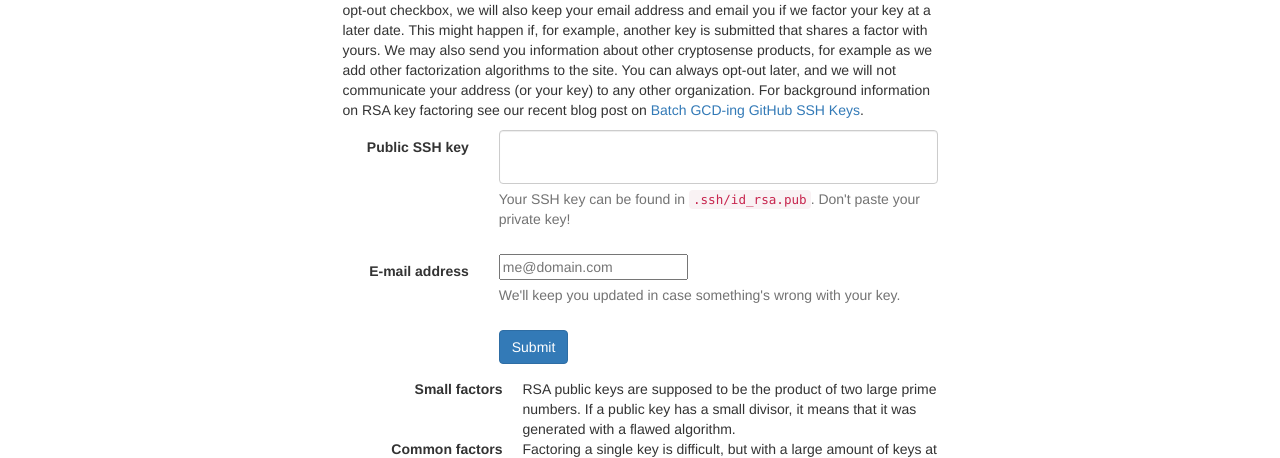
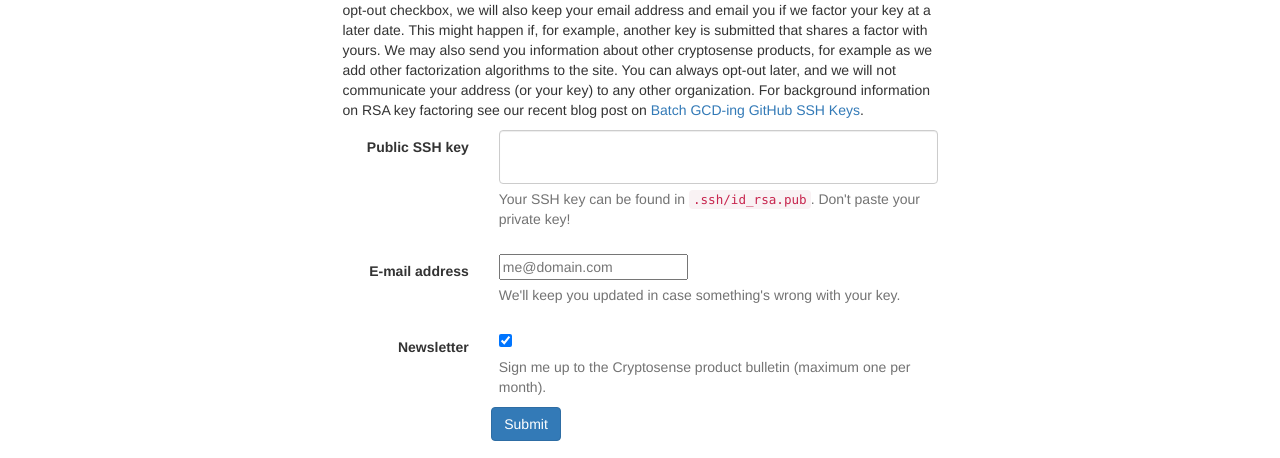
Before and after one commit to cryptosense/keytester, a plain HTML site: page index.html in a window 1280 px wide. Shown: the part 348-806 px from the top of the page. Drawn offline with nearby package versions, Linux system fonts and the light colour scheme.

Commit message:
newsletter option

```diff
--- a/index.html
+++ b/index.html
@@ -96,11 +96,24 @@
                         </div>
                     </div>
                     <div class="form-group">
+                        <label for="form-newsletter" class="col-md-3
+                            control-label">Newsletter</label>
+                        <div class="col-md-9">
+                            <input type="checkbox" name="newsletter" checked></input>
+                            <p class="help-block">
+                            Sign me up to the Cryptosense product bulletin
+                            (maximum one per month).
+                            </p>
+                    </div>
+                    <div class="form-group">
                         <div class="col-md-offset-3 col-md-9">
                             <button type="submit" class="btn btn-primary">Submit</button>
                         </div>
                     </div>
                 </form>
+
+                <h3>Results</h3>
+
                 <dl class="dl-horizontal">
 
                     <div id="trial-result-row">
```
